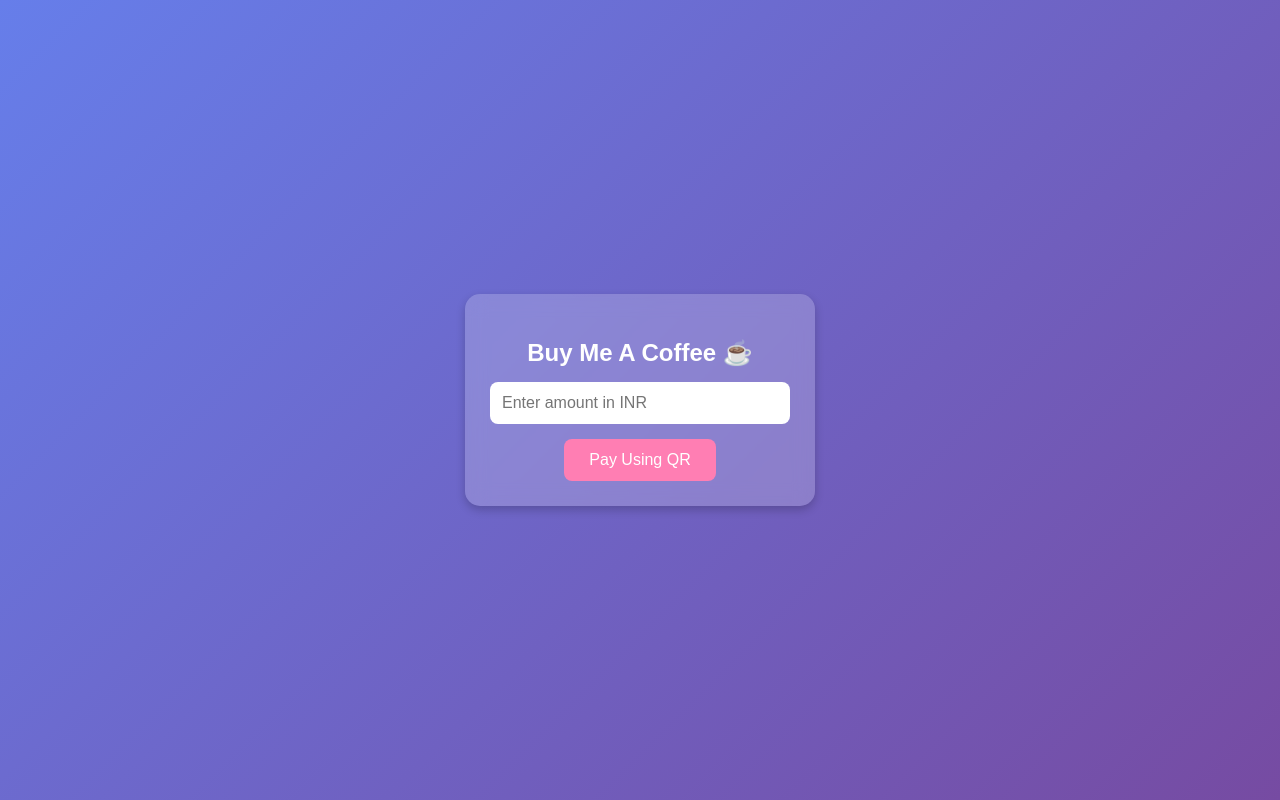
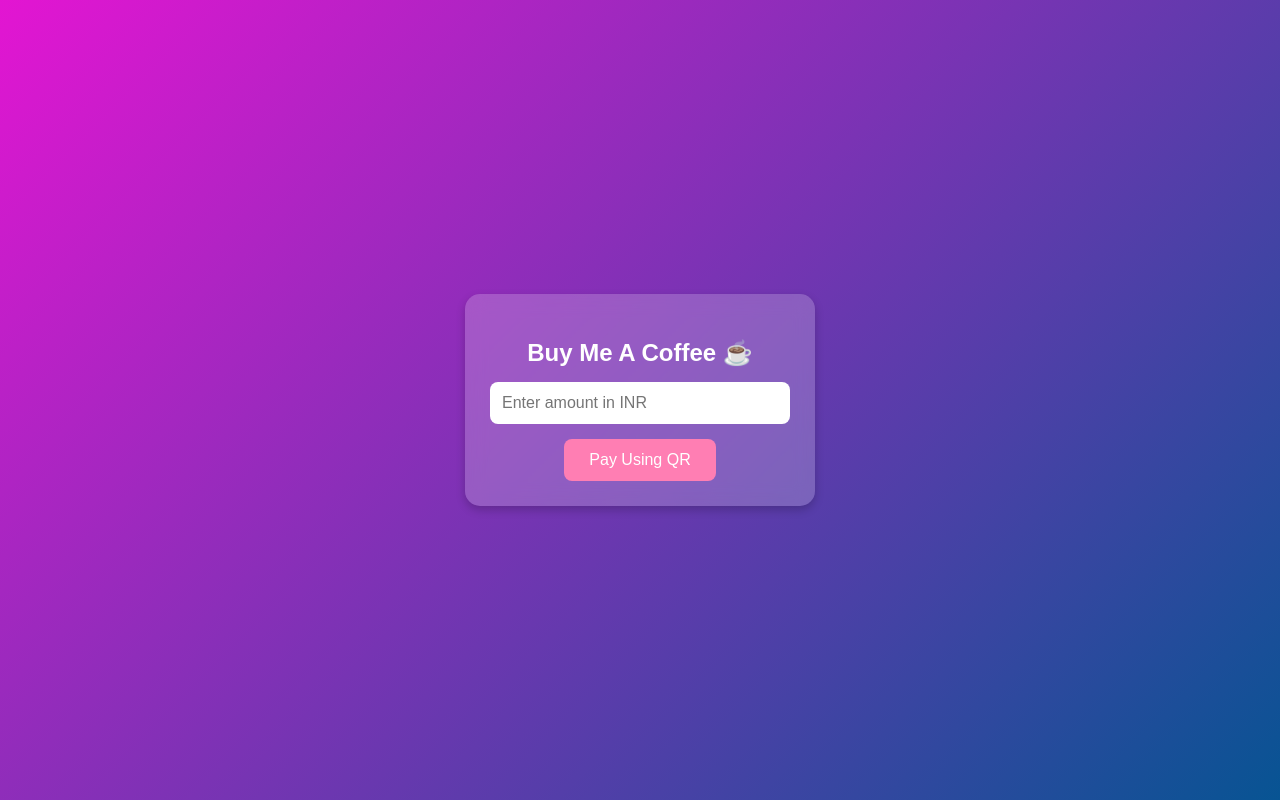
Before and after one commit to neko3703/NekoBot, a plain HTML site: page support-me.html in a window 1280 px wide. Drawn offline with Linux system fonts and the light colour scheme.

Commit message:
Update support-me.html

```diff
--- a/support-me.html
+++ b/support-me.html
@@ -18,7 +18,7 @@
         align-items: center;
         justify-content: center;
         height: 100vh;
-        background: linear-gradient(135deg, #667eea, #764ba2);
+        background: linear-gradient(135deg, #e315d2, #075493);
         color: #fff;
         margin: 0;
       }
```
